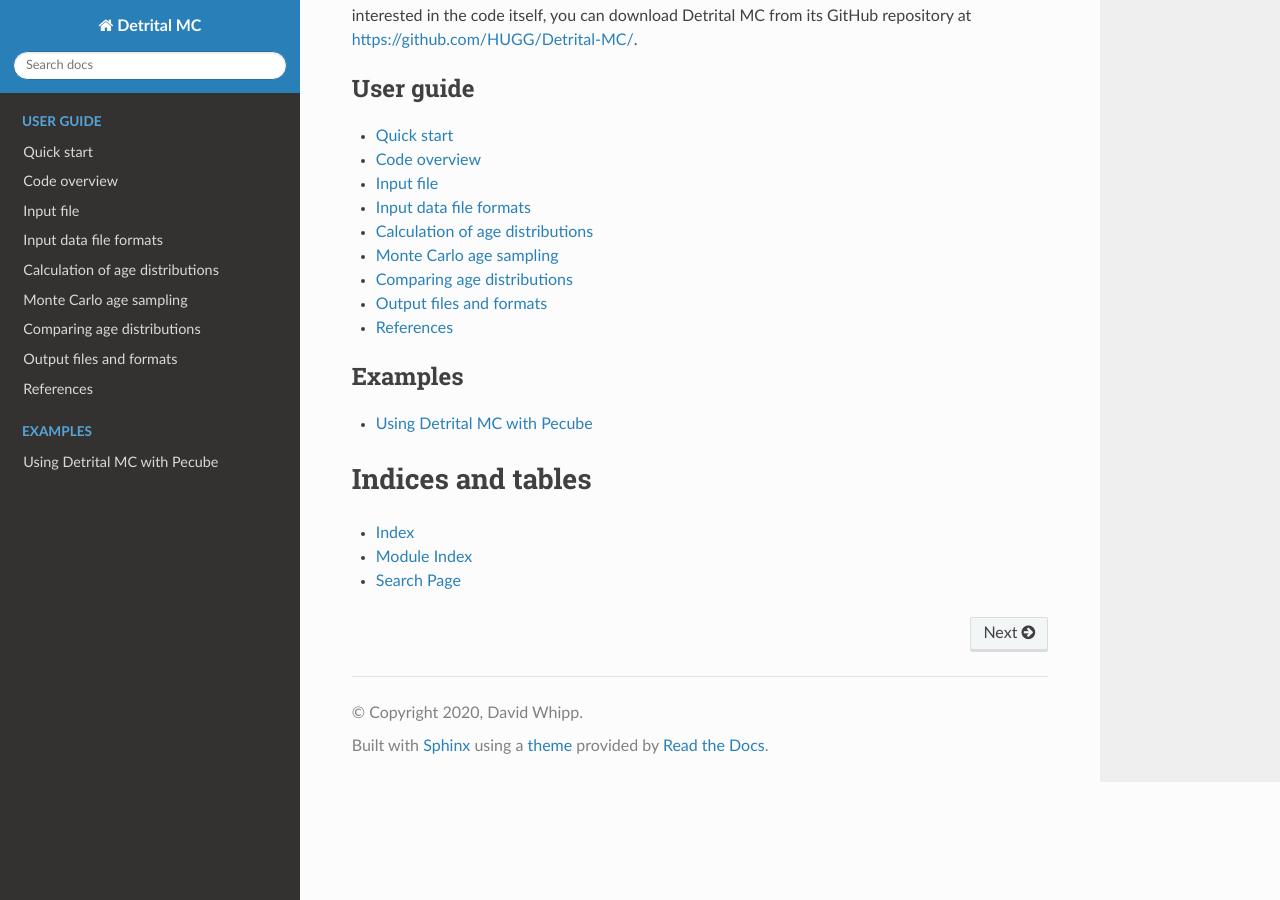
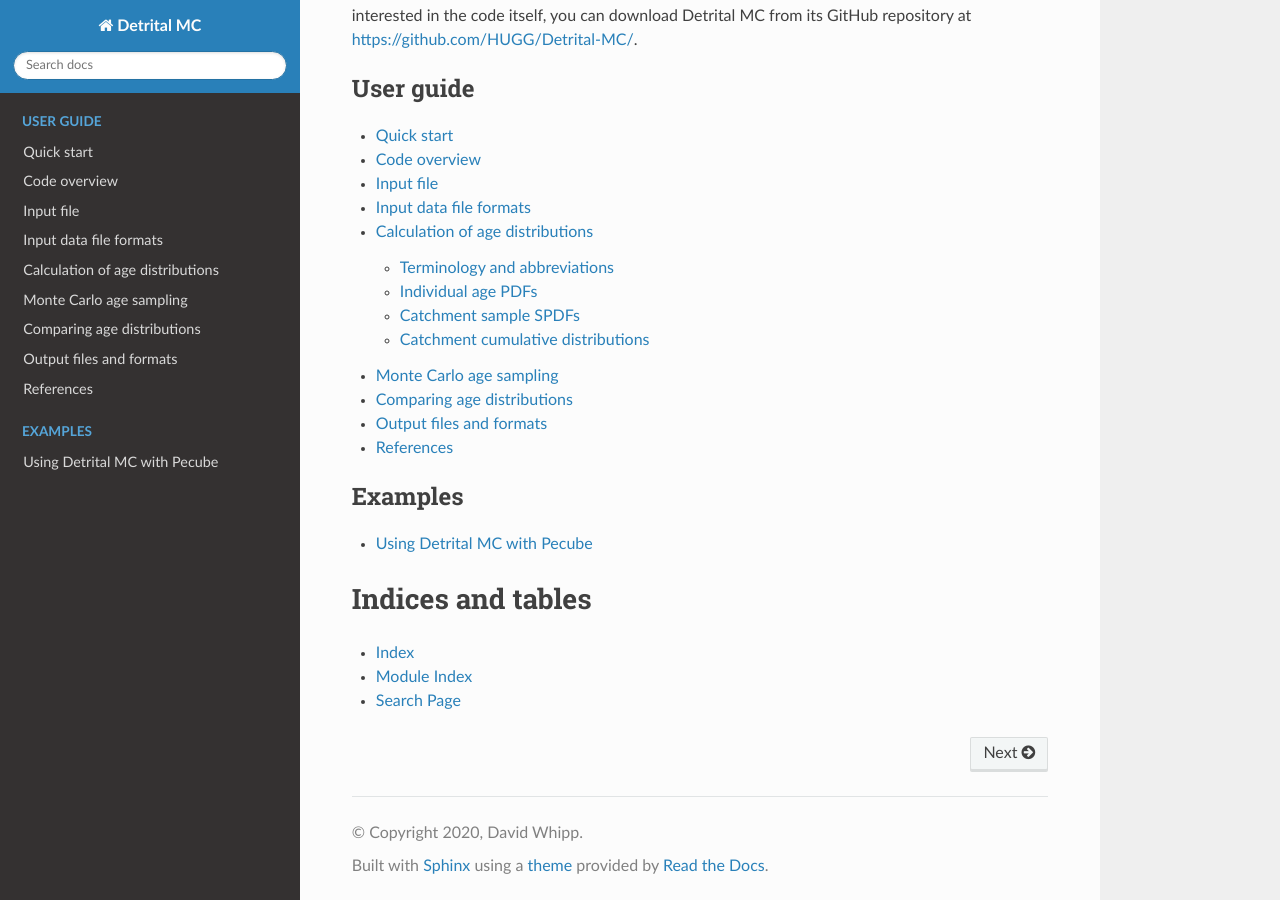
Before and after one commit to HUGG/Detrital-MC, a Sphinx documentation site: the page built from docs/source/index.rst, in a window 1280 px wide and 900 px high, scrolled down 711 px. Built offline with Sphinx 7.4.7 and the Read the Docs theme 2.0.0, drawn with Linux system fonts in a browser that asks for light colours; some of the changed lines change nothing that is shown.

Commit message:
Testing math

```diff
--- a/docs/source/manual/age-dists.rst
+++ b/docs/source/manual/age-dists.rst
@@ -1,7 +1,35 @@
 Calculation of age distributions
 ================================
 
-Here we explain the how age distributions are calculated in Detrital MC.
-Please check the rest of the documentation for more detailed explanations of how other parts the software operate.
+This page presents and overview of how age distributions in Detrital MC are calculated. Distributions of ages from detrital samples can be assembled and visualized in serveral different ways. Below I describe the different distributions and their meanings, as well as how they are used in Detrital MC.
 
-*Details about how age distributions are calculated are coming soon...*
+Clearly, the page is under construction.
+
+Terminology and abbreviations
+-----------------------------
+
+- **Probability density function (PDF)**:
+- **Synoptic probability density function (SPDF)**:
+- **Cumulative density function (CDF)**:
+- **Empirical cumulative density function (ECDF)**:
+
+Individual age PDFs
+-------------------
+
+In order to calculate age distributions for all grain ages in a sample, the first step is to calculate the probability distribution function :math:`\mathrm{PDF}_{i}` for a single age assuming a normal distribution of error about the mean age :math:`\bar{x}_{i}` with the standard deviation :math:`\sigma_{i}`.
+
+.. math::
+
+   \mathrm{PDF}_{i} = \frac{1}{\sigma_{i} \sqrt{2 \pi}} \exp{\left(-\frac{1}{2} \left(\frac{x - \bar{x}_{i}}{\sigma_{i}} \right)^{2} \right)
+
+Catchment sample SPDFs
+----------------------
+
+Catchment cumulative distributions
+----------------------------------
+
+Smoothed distributions
+~~~~~~~~~~~~~~~~~~~~~~
+
+Unsmoothed distributions
+~~~~~~~~~~~~~~~~~~~~~~~~
```
